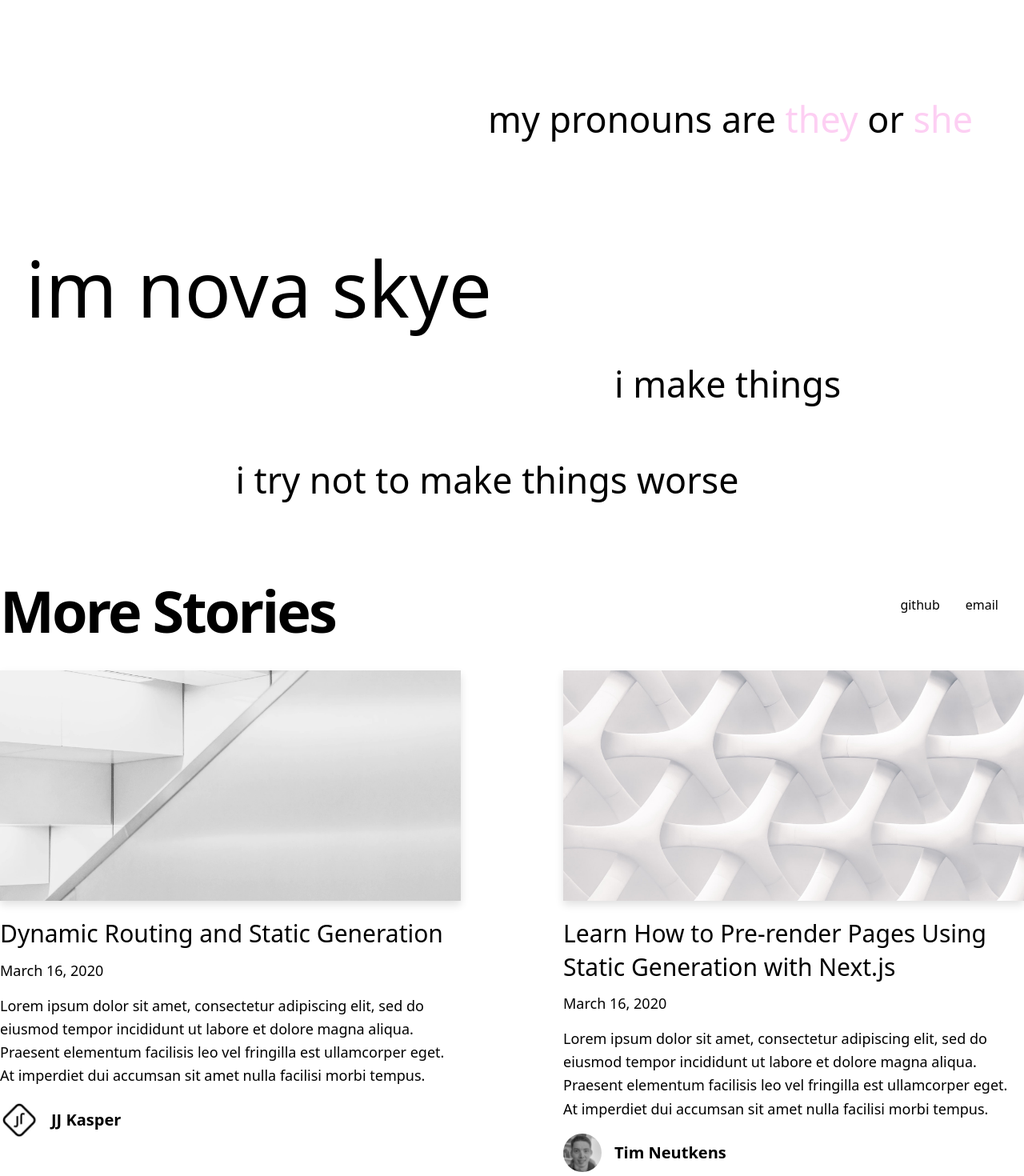
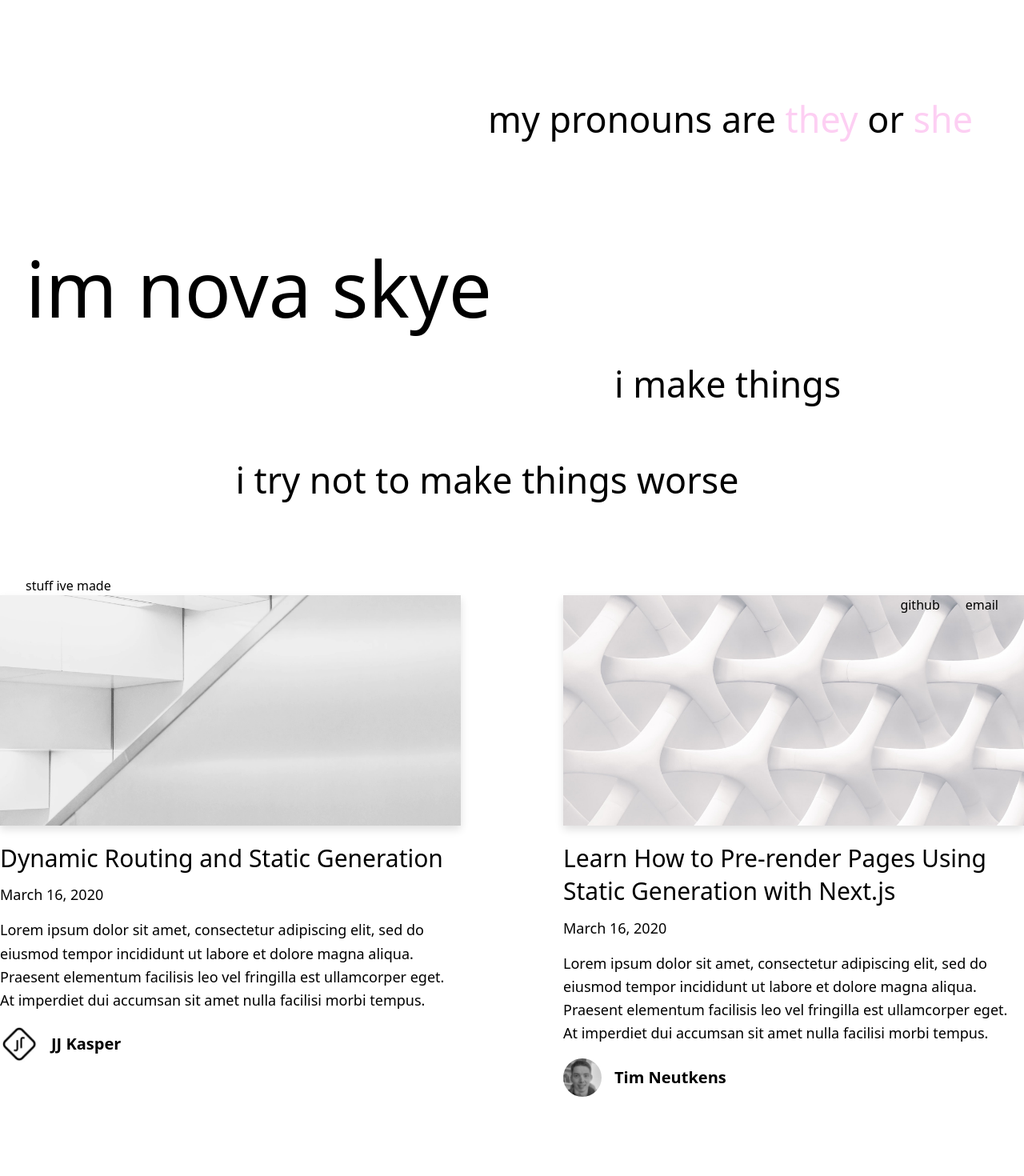
Before and after one commit to sissyliberation/next-portfolio, a Next.js app: page / in a window 1280 px wide. Shown: the top 1470 px of the page at 80% size. Built offline with nearby package versions, Linux system fonts and the light colour scheme.

Commit message:
start working on portfolio layout

```diff
--- a/components/hero/hero.module.scss
+++ b/components/hero/hero.module.scss
@@ -2,11 +2,15 @@
 @import '../../styles/mixins';
 
 .hero {
+  position: fixed;
+  width: 100%;
   display: flex;
   flex-direction: column;
   align-items: center;
   justify-content: center;
   height: 90vh;
+  top: 0;
+  left: 0;
 }
 
 .container {
--- a/components/more-stories.js
+++ /dev/null
@@ -1,24 +0,0 @@
-import PostPreview from '../components/post-preview'
-
-export default function MoreStories({ posts }) {
-  return (
-    <section>
-      <h2 className="mb-8 text-6xl md:text-7xl font-bold tracking-tighter leading-tight">
-        More Stories
-      </h2>
-      <div className="grid grid-cols-1 md:grid-cols-2 md:col-gap-16 lg:col-gap-32 row-gap-20 md:row-gap-32 mb-32">
-        {posts.map((post) => (
-          <PostPreview
-            key={post.slug}
-            title={post.title}
-            coverImage={post.coverImage}
-            date={post.date}
-            author={post.author}
-            slug={post.slug}
-            excerpt={post.excerpt}
-          />
-        ))}
-      </div>
-    </section>
-  )
-}
--- a/components/portfolio/index.js
+++ b/components/portfolio/index.js
@@ -1,28 +1,26 @@
-import styles from './hero.module.scss'
+import PostPreview from '../post-preview'
+import styles from './portfolio.module.scss'
 
-export default function Hero() {
-  const hero = {
-    title: 'im nova skye',
-    text: [
-      `my pronouns are <span class=${styles.pronouns}>they</span> or <span class=${styles.pronouns}>she</span>`,
-      'i make things',
-      'i try not to make things worse'
-    ],
-  };
-
+export default function Portfolio({ posts }) {
   return (
-    <section className={styles.hero}>
+    <section className={styles.portfolio}>
       <div className={styles.container}>
-        <h1 className={styles.title}>{hero.title}</h1>
-        <div className={`${styles.text} ${styles.text1}`} dangerouslySetInnerHTML={{
-          __html: hero.text[0]
-        }}></div>
-        <div className={`${styles.text} ${styles.text2}`} dangerouslySetInnerHTML={{
-          __html: hero.text[1]
-        }}></div>
-        <div className={`${styles.text} ${styles.text3}`} dangerouslySetInnerHTML={{
-          __html: hero.text[2]
-        }}></div>
+        <h2 className={styles.title}>
+          stuff ive made
+        </h2>
+      </div>
+      <div className="grid grid-cols-1 md:grid-cols-2 md:col-gap-16 lg:col-gap-32 row-gap-20 md:row-gap-32 mb-32">
+        {posts.map((post) => (
+          <PostPreview
+            key={post.slug}
+            title={post.title}
+            coverImage={post.coverImage}
+            date={post.date}
+            author={post.author}
+            slug={post.slug}
+            excerpt={post.excerpt}
+          />
+        ))}
       </div>
     </section>
   )
--- a/components/portfolio/portfolio.module.scss
+++ b/components/portfolio/portfolio.module.scss
@@ -1,6 +1,10 @@
 @import '../../styles/variables';
 @import '../../styles/mixins';
 
+.portfolio {
+  margin-top: 90vh;
+  position: relative;
+}
 
 .container {
   @include container;
--- a/pages/index.js
+++ b/pages/index.js
@@ -1,11 +1,6 @@
-import Container from '../components/container'
-import MoreStories from '../components/more-stories'
-import HeroPost from '../components/hero-post'
-import Intro from '../components/intro'
+import Portfolio from '../components/portfolio'
 import Layout from '../components/layout'
 import { getAllPosts } from '../lib/api'
-import Head from 'next/head'
-import { CMS_NAME } from '../lib/constants'
 
 import Hero from '../components/hero'
 import PageHead from '../components/pageHead'
@@ -18,7 +13,7 @@ export default function Index({ allPosts }) {
       <Layout>
         <PageHead />
         <Hero />
-        {allPosts.length && <MoreStories posts={allPosts} />}
+        {allPosts.length && <Portfolio posts={allPosts} />}
       </Layout>
     </>
   )
--- a/styles/global.scss
+++ b/styles/global.scss
@@ -9,6 +9,7 @@
   line-height: 1;
   font-family: $font-main;
   color: $c-dark;
+  background-color: transparent;
 }
 
 html, body {
```
